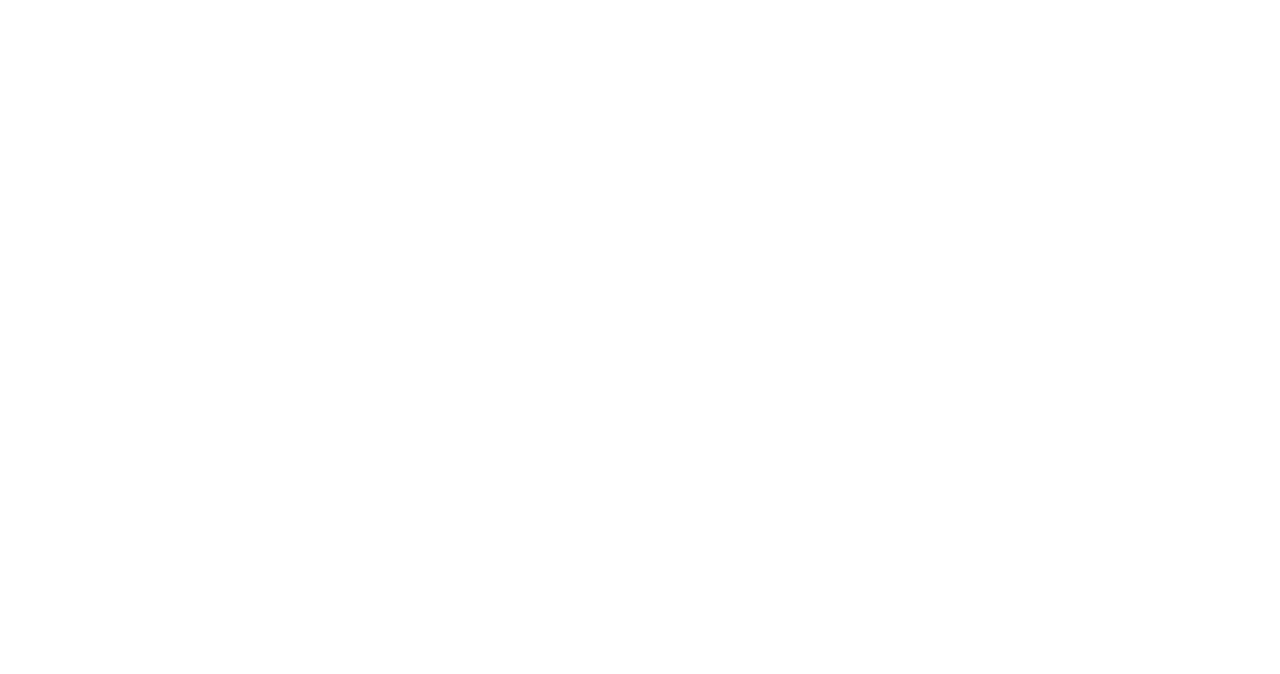
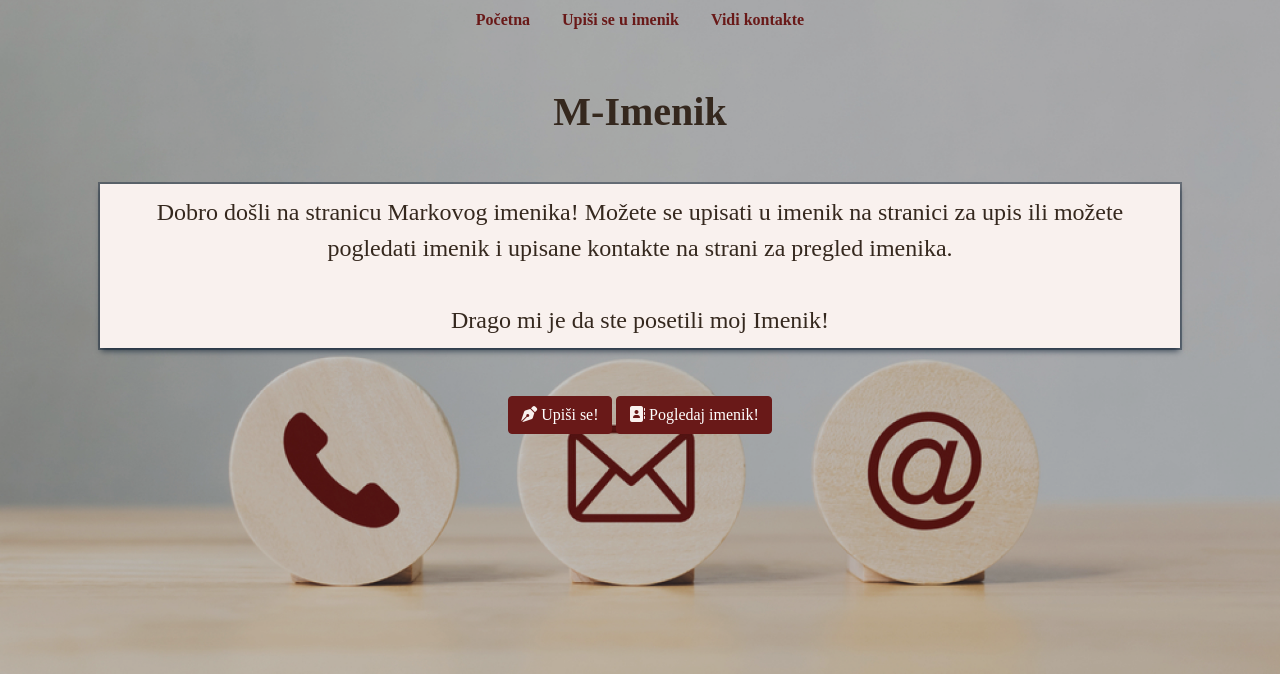
Before and after one commit to marko18399/phpDomaci, a PHP site: page / in a window 1280 px wide. Before the commit the part shown is empty. Shown: the top 674 px of the page. Run offline with PHP 8.4, Linux system fonts and the light colour scheme; some libraries are stand-ins or nearby versions.

Commit message:
inicijalizovan kostur za pocetnu stranu

```diff
--- a/index.php
+++ b/index.php
@@ -4,9 +4,42 @@
     <meta charset="UTF-8">
     <meta http-equiv="X-UA-Compatible" content="IE=edge">
     <meta name="viewport" content="width=device-width, initial-scale=1.0">
+    <link rel="stylesheet" href="https://stackpath.bootstrapcdn.com/bootstrap/4.3.1/css/bootstrap.min.css" integrity="sha384-ggOyR0iXCbMQv3Xipma34MD+dH/1fQ784/j6cY/iJTQUOhcWr7x9JvoRxT2MZw1T" crossorigin="anonymous">
     <title>Markov imenik</title>
 </head>
-<body>
+<body style="background-image: url('img/pozadina1.png'); background-repeat: no-repeat; background-size: cover;">
+<ul class="nav justify-content-center" style="text-align: center; color: white; font-family: Jost; ">
+            <li class="nav-item">
+                <a class="nav-link active" href="index.php" style="color: #691918;"><b>Početna</b></a>
+            </li>
+            <li class="nav-item">
+                <a class="nav-link" href="upisiSe.php" style="color: #691918;"><b>Upiši se u imenik</b></a>
+            </li>
+            <li class="nav-item">
+                <a class="nav-link" href="imenik.php" style="color: #691918;"><b>Vidi kontakte</b></a>
+            </li>
+        </ul>
 
+        <div class="container align-items-center">
+            <div class="col-md-12 mt-5">
+                <h1 class="text-center" style="color: #35281E; font-family: Jost"><b>M-Imenik</b></h1>
+            </div>
+            <div class="col-md-12 mt-5">
+                <p class="text-center" style="color: #35281E; font-size: 24px; font-family: Jost; background-color: #f9f1ee; padding:10px; box-shadow: rgba(6, 24, 44, 0.4) 0px 0px 0px 2px, rgba(6, 24, 44, 0.65) 0px 4px 6px -1px, rgba(255, 255, 255, 0.08) 0px 1px 0px inset;">
+                    Dobro došli na stranicu Markovog imenika! Možete se upisati u imenik na stranici za upis ili možete pogledati imenik i upisane kontakte na strani za pregled imenika.
+                    <br> <br> Drago mi je da ste posetili moj Imenik!
+                </p>
+            </div>
+            <div class="col-md-12 mt-5" align="center">
+                <button type="submit" name="submit" class="btn btn-primary" onclick="location.href='upisiSe.php'" style="color: white; background-color: #691918; border-color: #691918;  font-family: Jost"><i class="fas fa-pen-nib" style="color:#F9F1EE"></i> Upiši se!</button>
+                <button type="submit" name="submit" class="btn btn-primary" onclick="location.href='imenik.php'" style="color: white; background-color: #691918; border-color: #691918; font-family: Jost"><i class="fas fa-address-book" style="color:#F9F1EE"></i> Pogledaj imenik!</button>
+            </div>
+        </div>
+
+
+        <script src="https://code.jquery.com/jquery-3.3.1.slim.min.js" integrity="sha384-q8i/X+965DzO0rT7abK41JStQIAqVgRVzpbzo5smXKp4YfRvH+8abtTE1Pi6jizo" crossorigin="anonymous"></script>
+        <script src="https://cdnjs.cloudflare.com/ajax/libs/popper.js/1.14.7/umd/popper.min.js" integrity="sha384-UO2eT0CpHqdSJQ6hJty5KVphtPhzWj9WO1clHTMGa3JDZwrnQq4sF86dIHNDz0W1" crossorigin="anonymous"></script>
+        <script src="https://stackpath.bootstrapcdn.com/bootstrap/4.3.1/js/bootstrap.min.js" integrity="sha384-JjSmVgyd0p3pXB1rRibZUAYoIIy6OrQ6VrjIEaFf/nJGzIxFDsf4x0xIM+B07jRM" crossorigin="anonymous"></script>
+        <script src="https://kit.fontawesome.com/88673b6ba2.js" crossorigin="anonymous"></script>
 </body>
 </html>
```
